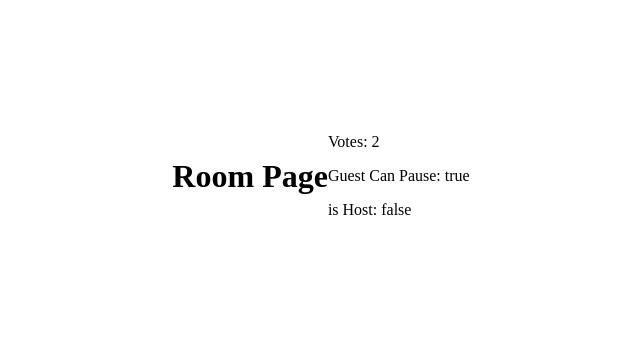
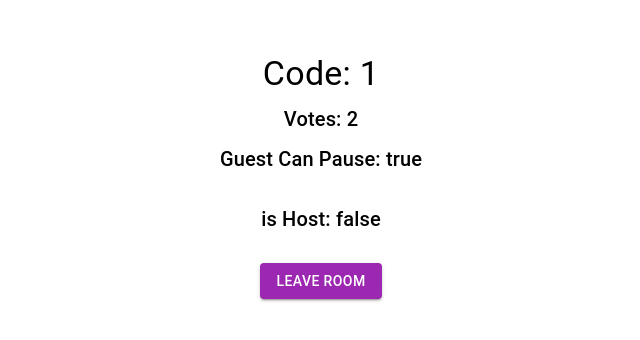
Before and after one commit to iamlydial/spotify-house-party-app, a React (Vite) app in the folder music_controller/frontend/: page /room/1 in a window 1280 px wide. Shown: the part 232-572 px from the top of the page, without its empty margins (319-959 px from the left). Built offline with nearby package versions, Linux system fonts and the light colour scheme; no server answers.

Commit message:
added leave room functionality that eletes the room once the owner of the room abandons the room

```diff
--- a/music_controller/frontend/src/pages/RoomPage/index.jsx
+++ b/music_controller/frontend/src/pages/RoomPage/index.jsx
@@ -1,9 +1,11 @@
 import React, { useState, useEffect } from "react";
-import { useParams } from "react-router-dom";
+import { useParams, Link, useNavigate } from "react-router-dom";
+import { Button, Grid, Typography } from "@mui/material";
 
 function RoomPage() {
   const defaultVotes = 2;
   const { roomCode } = useParams();
+  const navigate = useNavigate();
 
   const [guestCanPause, setGuestCanPause] = useState(true);
   const [votesToSkip, setVotesToSkip] = useState(defaultVotes);
@@ -21,14 +23,55 @@ function RoomPage() {
       .catch((error) => console.error("Error fetching room details:", error));
   }, [roomCode]);
 
+  const handleButtonLeavePressed = () => {
+    const requestOptions = {
+      method: "DELETE", // Use DELETE method
+      headers: { "Content-Type": "application/json" },
+    };
+
+    fetch(`http://127.0.0.1:8000/api/leave-room`, requestOptions)
+      .then((_response) => {
+        navigate("/");
+      })
+      .catch((error) => {
+        console.error("Error leaving room:", error);
+      });
+  };
+
   return (
     <>
-      <h1>Room Page</h1>
-      <div>
-        <p>Votes: {votesToSkip}</p>
-        <p>Guest Can Pause: {guestCanPause.toString()}</p>
-        {typeof isHost === "boolean" && <p>is Host: {isHost.toString()}</p>}
-      </div>
+      <Grid container spacing={1}>
+        <Grid item xs={12} align="center">
+          <Typography variant="h4" component="h4">
+            Code: {roomCode}
+          </Typography>
+        </Grid>
+        <Grid item xs={12} align="center">
+          <Typography variant="h6" component="h4">
+            Votes: {votesToSkip}
+          </Typography>
+        </Grid>
+        <Grid item xs={12} align="center">
+          <Typography variant="h6" component="h4">
+            Guest Can Pause: {guestCanPause.toString()}
+          </Typography>
+        </Grid>
+        <Grid item xs={12} align="center">
+          <Typography variant="h6" component="h4">
+            {typeof isHost === "boolean" && <p>is Host: {isHost.toString()}</p>}
+          </Typography>
+        </Grid>
+        <Grid item xs={12} align="center">
+          <Button
+            variant="contained"
+            color="secondary"
+            to="/"
+            onClick={handleButtonLeavePressed}
+          >
+            Leave Room
+          </Button>
+        </Grid>
+      </Grid>
     </>
   );
 }
```
Also changed, not shown: 2 other files (tests, documents, lock files or other folders).
